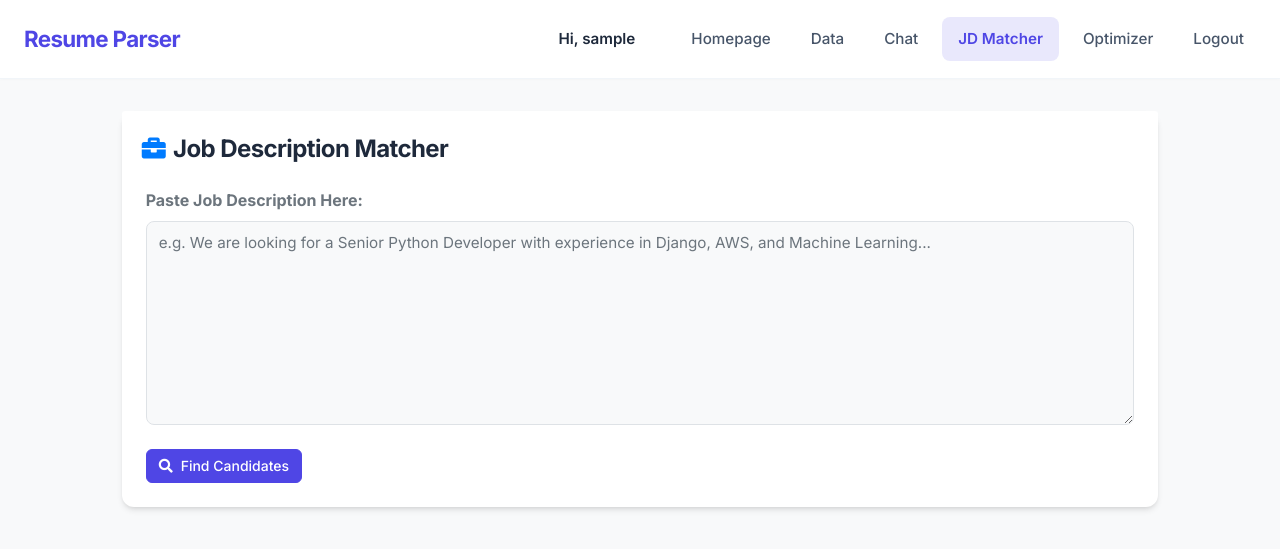
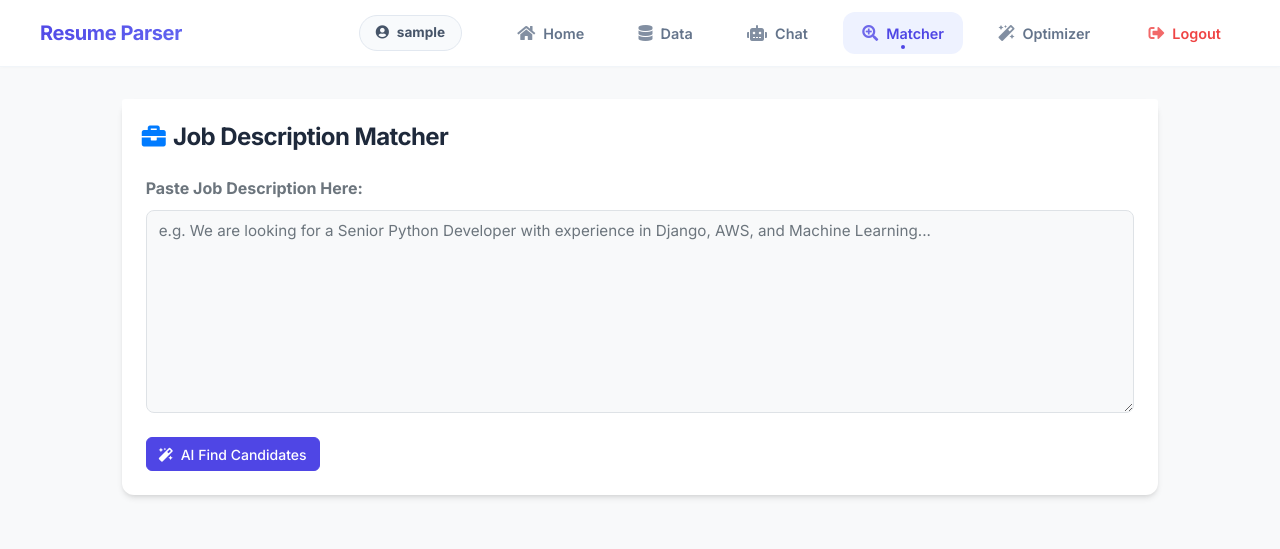
Before and after one commit to OmkarPathak/ResumeParser, a Django app: page /jd-matcher/ in a window 1280 px wide. Shown: the top 549 px of the page. Run offline with Django 3.2, Linux system fonts and the light colour scheme; the visitor is signed in with stand-in values (Sample User, id 1); some libraries are stand-ins or nearby versions.

Commit message:
redesigned navbar for consistent styling

```diff
--- a/resume_parser/parser_app/templates/chat.html
+++ b/resume_parser/parser_app/templates/chat.html
@@ -23,7 +23,7 @@
                 <!-- Welcome Message -->
                 <div class="chat-message bot-message mb-3">
                     <div class="p-3 rounded-lg bg-white shadow-sm" style="max-width: 80%; border-top-left-radius: 0;">
-                        <span class="font-weight-bold text-purple mb-1 d-block">AI Assistant</span>
+                        <span class="font-weight-bold text-purple mb-1 d-block"><i class="fas fa-robot mr-1"></i> AI Assistant</span>
                         Hello! I've analyzed all the resumes in your database. How can I help you find the perfect candidate today?
                     </div>
                 </div>
@@ -89,7 +89,7 @@
 
         div.innerHTML = `
             <div class="p-3 rounded-lg ${bgClass} chat-content" style="max-width: 80%; ${alignStyle}">
-                <span class="font-weight-bold ${nameColor} mb-1 d-block small">${name}</span>
+                <span class="font-weight-bold ${nameColor} mb-1 d-block small">${name === 'AI Assistant' ? '<i class="fas fa-robot mr-1"></i> ' + name : name}</span>
                 ${contentHtml}
             </div>
         `;
--- a/resume_parser/parser_app/templates/jd_matcher.html
+++ b/resume_parser/parser_app/templates/jd_matcher.html
@@ -21,7 +21,7 @@
                     </div>
                     <div class="mt-4">
                         <button type="submit" class="btn btn-sm btn-primary shadow-sm">
-                            <i class="fas fa-search mr-2"></i>Find Candidates
+                            <i class="fas fa-magic mr-2"></i>AI Find Candidates
                         </button>
                     </div>
                 </form>
@@ -36,7 +36,7 @@
         <div class="card shadow-sm border-0">
             <div class="card-header bg-white border-bottom-0 pt-4 pb-0">
                  <h4 class="mb-0 font-weight-bold" style="color: var(--text-main);">
-                    <i class="fas fa-trophy text-warning mr-2"></i>Top Candidates
+                    <i class="fas fa-robot text-purple mr-2"></i>AI Ranked Top Candidates
                 </h4>
             </div>
             <div class="card-body">
--- a/resume_parser/parser_app/templates/navbar.html
+++ b/resume_parser/parser_app/templates/navbar.html
@@ -1,50 +1,156 @@
 {% load static %}
-<nav class="navbar navbar-expand-md navbar-light bg-white sticky-top shadow-sm" style="border-bottom: 1px solid #f1f5f9;">
-    {% if user.is_authenticated %}
-    <a class="navbar-brand" href="{% url 'homepage' %}">
+<style>
+    .navbar-premium {
+        background: #ffffff !important;
+        padding: 0.75rem 2rem;
+        transition: all 0.3s ease;
+        border-bottom: 1px solid #f1f5f9;
+    }
+
+    .navbar-brand-modern {
+        font-weight: 800;
+        font-size: 1.25rem;
+        letter-spacing: -0.02em;
+        background: linear-gradient(135deg, #4f46e5 0%, #6366f1 100%);
+        background-clip: text;
+        -webkit-background-clip: text;
+        -webkit-text-fill-color: transparent;
+        transition: transform 0.2s ease;
+    }
+
+    .navbar-brand-modern:hover {
+        transform: scale(1.05);
+    }
+
+    .nav-link-pill {
+        padding: 0.6rem 1.2rem !important;
+        margin: 0 0.25rem;
+        border-radius: 12px;
+        font-weight: 600;
+        font-size: 0.9rem;
+        color: #64748b !important;
+        transition: all 0.2s ease;
+        display: flex;
+        align-items: center;
+    }
+
+    .nav-link-pill:hover {
+        background: #f1f5f9;
+        color: #1e293b !important;
+    }
+
+    .nav-link-pill.active {
+        background: #eef2ff;
+        color: #4f46e5 !important;
+    }
+
+    .nav-link-pill i {
+        margin-right: 8px;
+        font-size: 1rem;
+        opacity: 0.8;
+    }
+
+    /* Specialized AI Style for Optimizer/Chat/Matcher */
+    .nav-link-ai {
+        position: relative;
+    }
+
+    .nav-link-ai.active::after {
+        content: '';
+        position: absolute;
+        bottom: 5px;
+        left: 50%;
+        transform: translateX(-50%);
+        width: 4px;
+        height: 4px;
+        background: #4f46e5;
+        border-radius: 50%;
+    }
+
+    .user-pill {
+        background: #f8fafc;
+        border: 1px solid #e2e8f0;
+        padding: 0.4rem 1rem;
+        border-radius: 50px;
+        font-weight: 700;
+        color: #475569;
+        font-size: 0.85rem;
+        margin-right: 1.5rem;
+    }
+
+    .btn-logout {
+        color: #ef4444 !important;
+    }
+
+    .btn-logout:hover {
+        background: #fef2f2 !important;
+    }
+</style>
+
+<nav class="navbar navbar-expand-md navbar-light bg-white sticky-top shadow-sm navbar-premium">
+    <a class="navbar-brand navbar-brand-modern" href="{% if user.is_authenticated %}{% url 'homepage' %}{% else %}{% url 'index' %}{% endif %}">
         Resume Parser
     </a>
-    {% else %}
-    <a class="navbar-brand" href="{% url 'index' %}">
-        Resume Parser
-    </a>
-    {% endif %}
-    <button class="navbar-toggler leftNavbarToggler" type="button" data-toggle="collapse" data-target="#navbarNav"
+
+    <button class="navbar-toggler border-0" type="button" data-toggle="collapse" data-target="#navbarNav"
         aria-controls="navbarNav" aria-expanded="false" aria-label="Toggle navigation">
         <span class="navbar-toggler-icon"></span>
     </button>
+
     <div class="navbar-collapse collapse" id="navbarNav">
-        <ul class="navbar-nav ml-auto">
+        <ul class="navbar-nav ml-auto align-items-center">
             {% if user.is_authenticated %}
+                <li class="nav-item d-none d-md-block">
+                    <div class="user-pill">
+                        <i class="fas fa-user-circle mr-2"></i>{{ user.username }}
+                    </div>
+                </li>
+
                 <li class="nav-item">
-                    <span class="nav-link">Hi, {{ user.username }}</span>
+                    <a class="nav-link nav-link-pill {% if request.resolver_match.url_name == 'homepage' %} active {% endif %}" href="{% url 'homepage'%}">
+                        <i class="fas fa-home"></i>Home
+                    </a>
                 </li>
-                <li class="nav-item {% if request.resolver_match.url_name == 'homepage' %} active {% endif %}">
-                    <a class="nav-link" href="{% url 'homepage'%}">Homepage</a>
+
+                <li class="nav-item">
+                    <a class="nav-link nav-link-pill {% if request.resolver_match.url_name == 'resumes_list' %} active {% endif %}" href="{% url 'resumes_list'%}">
+                        <i class="fas fa-database"></i>Data
+                    </a>
                 </li>
-                <li class="nav-item {% if request.resolver_match.url_name == 'resumes_list' %} active {% endif %}">
-                    <a class="nav-link" href="{% url 'resumes_list'%}">Data</a>
+
+                <li class="nav-item">
+                    <a class="nav-link nav-link-pill nav-link-ai {% if request.resolver_match.url_name == 'chat_view' %} active {% endif %}" href="{% url 'chat_view'%}">
+                        <i class="fas fa-robot"></i>Chat
+                    </a>
                 </li>
-                <li class="nav-item {% if request.resolver_match.url_name == 'chat_view' %} active {% endif %}">
-                    <a class="nav-link" href="{% url 'chat_view'%}">Chat</a>
+
+                <li class="nav-item">
+                    <a class="nav-link nav-link-pill nav-link-ai {% if request.resolver_match.url_name == 'jd_matcher' %} active {% endif %}" href="{% url 'jd_matcher'%}">
+                        <i class="fas fa-search-plus"></i>Matcher
+                    </a>
                 </li>
-                <li class="nav-item {% if request.resolver_match.url_name == 'jd_matcher' %} active {% endif %}">
-                    <a class="nav-link" href="{% url 'jd_matcher'%}">JD Matcher</a>
+
+                <li class="nav-item">
+                    <a class="nav-link nav-link-pill nav-link-ai {% if request.resolver_match.url_name == 'resume_optimizer' %} active {% endif %}" href="{% url 'resume_optimizer'%}">
+                        <i class="fas fa-magic"></i>Optimizer
+                    </a>
                 </li>
-                <li class="nav-item {% if request.resolver_match.url_name == 'resume_optimizer' %} active {% endif %}">
-                    <a class="nav-link" href="{% url 'resume_optimizer'%}">Optimizer</a>
-                </li>
-            {% endif %}
-            {% if user.is_authenticated %}
-                <li class="nav-item">
-                    <a class="nav-link" href="{% url 'logout' %}">Logout</a>
+
+                <li class="nav-item ml-md-2">
+                    <a class="nav-link nav-link-pill btn-logout" href="{% url 'logout' %}">
+                        <i class="fas fa-sign-out-alt"></i>Logout
+                    </a>
                 </li>
             {% else %}
                 <li class="nav-item">
-                    <a class="nav-link" href="{% url 'login' %}">Login</a>
+                    <a class="nav-link nav-link-pill" href="{% url 'login' %}">
+                        <i class="fas fa-sign-in-alt"></i>Login
+                    </a>
                 </li>
                 <li class="nav-item">
-                    <a class="nav-link" href="{% url 'register' %}">Register</a>
+                    <a class="nav-link nav-link-pill active" href="{% url 'register' %}">
+                         Register
+                    </a>
                 </li>
             {% endif %}
         </ul>
```
Also changed, not shown: resume_parser/parser_app/templates/optimizer.html (+4 -4 lines), resume_parser/parser_app/templates/resumes_list.html (+7 -4 lines).
